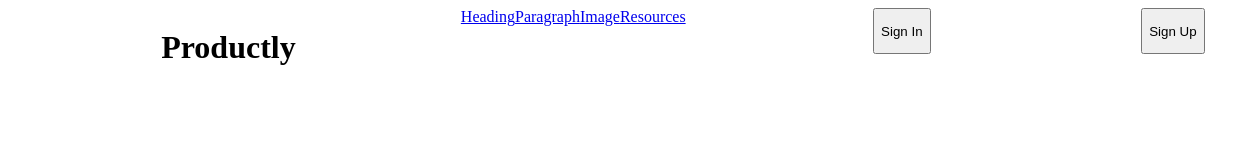
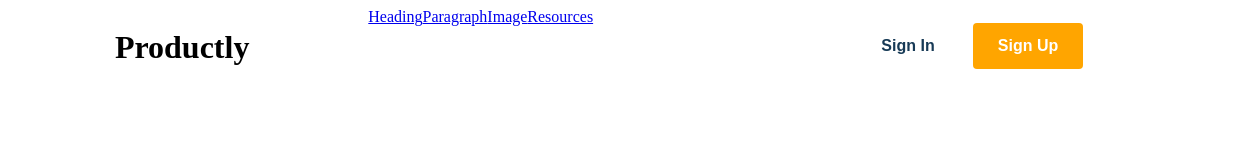
Before and after one commit to Allano256/position-transform, a plain HTML site: page index.html in a window 1280 px wide. Shown: the full height of the page, 44-1280 px from the left. Drawn offline with Linux system fonts and the light colour scheme.

Commit message:
modified html and css

```diff
--- a/index.html
+++ b/index.html
@@ -21,12 +21,12 @@
             <a href="#Pricing">Image</a>
             <a href="#Resources">Resources</a>
         </div>
-        <div class="button-1">
-            <button type="button">Sign In</button>
-        </div>
-        <div class="button-2">
-            <button type="button">Sign Up</button>
-        </div>
+        <div class="button">
+        <button class="button-1">Sign In</button>
+        <button class="button-2">Sign Up</button>
+    </div>
+
+
     </div>
 
 </body>
--- a/styles/index.css
+++ b/styles/index.css
@@ -10,31 +10,39 @@
     display: flex;
 
 }
-.button-1 {
-    color: white;
-    color: #173A56;
+.button  {
     font-family: "poppins";
     font-style: normal;
+    display: flex;
+    justify-content: center;
+    margin: 15px 145px 17px;
+
+
+
+}
+.button-1 {
+    color: #173A56;
+    background-color: transparent;
     width: 102px;
     height:46px;
+    margin-right:14px;
+    border:0em;
     font-weight: 600;
     font-size: 16px;
     line-height: 24px;
-    display: flex;
-    justify-content: center;
+    border-radius: 4px;
+
 }
 
-
-
 .button-2 {
-    color:orange ;
-    font-family: "poppins";
-    font-style: normal;
+    color: white;
+    background-color:orange ;
     width: 110px;
     height: 46px;
+    border: 0em;
     font-weight: 600;
     font-size: 16px;
     line-height: 24px;
-    display: flex;
-    justify-content: center;
+    border-radius: 4px;
+
 }
```
